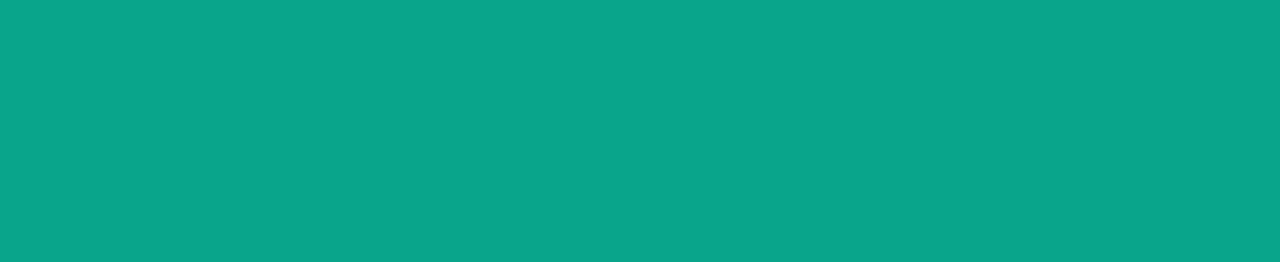
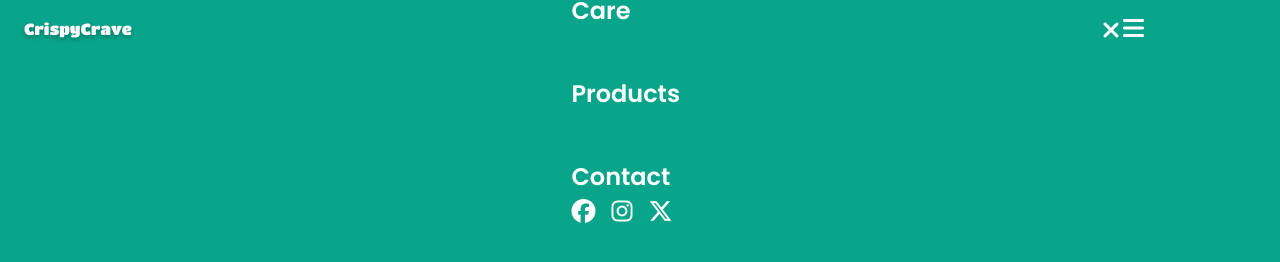
Before and after one commit to Rahim00001/CrispyCrave, a plain HTML site: page index.html in a window 1280 px wide. Drawn offline with Linux system fonts and the light colour scheme.

Commit message:
navbar added for small devices

```diff
--- a/assets/css/style.css
+++ b/assets/css/style.css
@@ -103,3 +103,98 @@ img {
       --small-font-size: .875rem;
     }
 }
+
+/* header  and navbar */
+.header {
+    position: fixed;
+    width: 100%;
+    top: 0;
+    left: 0;
+    background-color: var(--first-color);
+    z-index: var(--z-fixed);
+    transition: box-shadow .4s;
+}
+
+.nav {
+    position: relative;
+    height: var(--header-height);
+    display: flex;
+    justify-content: space-between;
+    align-items: center;
+}
+
+.nav_logo {
+    color: var(--white-color);
+    font-family: var(--second-font);
+    text-shadow: var(--shadow-text);
+}
+
+.nav_close,
+.nav_toggle {
+    display: flex;
+    font-size: 1.5rem;
+    cursor: pointer;
+}
+
+/* navigation for mobile device */
+@media screen and (max-width: 1150px) {
+    .nav_menu {
+        position: fixed;
+        left: -100%;
+        top: 0;
+        background-color: var(--first-color-dark);
+        width: 100%;
+        height: 100%;
+        padding: 7rem 1.5rem 2.5rem 4rem;
+        display: flex;
+        flex-direction: column;
+        justify-content: space-between;
+        transition: left .4s;
+    }
+}
+
+.nav_list,
+.nav_social {
+    display: flex;
+}
+
+.nav_list {
+    flex-direction: column;
+    row-gap: 3rem;
+}
+
+.nav_link {
+    color: var(--white-color);
+    font-size: var(--h2-font-size);
+    font-weight: var(--font-semi-bold);
+    transition: color .4s;
+}
+
+.nav_link:hover {
+    color: var(--second-color);
+}
+
+.nav_close {
+    position: absolute;
+    top: 1.15rem;
+    right: 1.5rem;
+}
+
+.nav_social {
+    column-gap: 1rem;
+    align-self: flex-end;
+}
+
+.nav_social-link {
+    color: var(--white-color);
+    font-size: 1.5rem;
+    transition: color .4s;
+}
+
+.nav_social-link:hover {
+    color: var(--second-color);
+}
+
+.show_menu {
+    left: 0;
+}
--- a/assets/js/main.js
+++ b/assets/js/main.js
@@ -0,0 +1,25 @@
+// show menu
+const navMenu = document.getElementById('nav_menu'),
+    navToogle = document.getElementById('nav_toggle'),
+    navClose = document.getElementById('nav_close')
+
+if (navToogle) {
+    navToogle.addEventListener('click', () => {
+        navMenu.classList.add('show_menu')
+    })
+}
+
+if (navClose) {
+    navClose.addEventListener('click', () => {
+        navMenu.classList.remove('show_menu')
+    })
+}
+
+// remove menu mobile
+const navLink = document.querySelectorAll('.nav_link')
+
+const linkAction = () => {
+    const navMenu = document.getElementById('nav_menu')
+    navMenu.classList.remove('show_menu')
+}
+navLink.forEach(n => n.addEventListener('click', linkAction))
--- a/index.html
+++ b/index.html
@@ -14,6 +14,49 @@
     <title>CrispyCrave</title>
 </head>
 <body>
+    <!-- header -->
+    <header class="header" id="header">
+        <nav class="nav container">
+            <!-- logo -->
+            <a href="#" class="nav_logo">CrispyCrave</a>
+            <div class="nav_menu" id="nav_menu">
+                <ul class="nav_list">
+                    <li>
+                        <a href="#home" class="nav_link">Home</a>
+                    </li>
+                    <li>
+                        <a href="#favorites" class="nav_link">Favorites</a>
+                    </li>
+                    <li>
+                        <a href="#care" class="nav_link">Care</a>
+                    </li>
+                    <li>
+                        <a href="#products" class="nav_link">Products</a>
+                    </li>
+                    <li>
+                        <a href="#contact" class="nav_link">Contact</a>
+                    </li>
+                </ul>
+                <div class="nav_close" id="nav_close">
+                    <i class="fa-solid fa-xmark"></i>
+                </div>
+                <div class="nav_social">
+                    <a href="https://www.facebook.com/" target="_blank" class="nav_social-link">
+                        <i class="fa-brands fa-facebook"></i>
+                    </a>
+                    <a href="https://www.instagram.com/" target="_blank" class="nav_social-link">
+                        <i class="fa-brands fa-instagram"></i>
+                    </a>
+                    <a href="https://twitter.com/" target="_blank" class="nav_social-link">
+                        <i class="fa-brands fa-x-twitter"></i>
+                    </a>
+                </div>
+            </div>
+            <div class="nav_toggle" id="nav_toggle">
+                <i class="fa-solid fa-bars"></i>
+            </div>
+        </nav>
+    </header>
 
 
 
```
